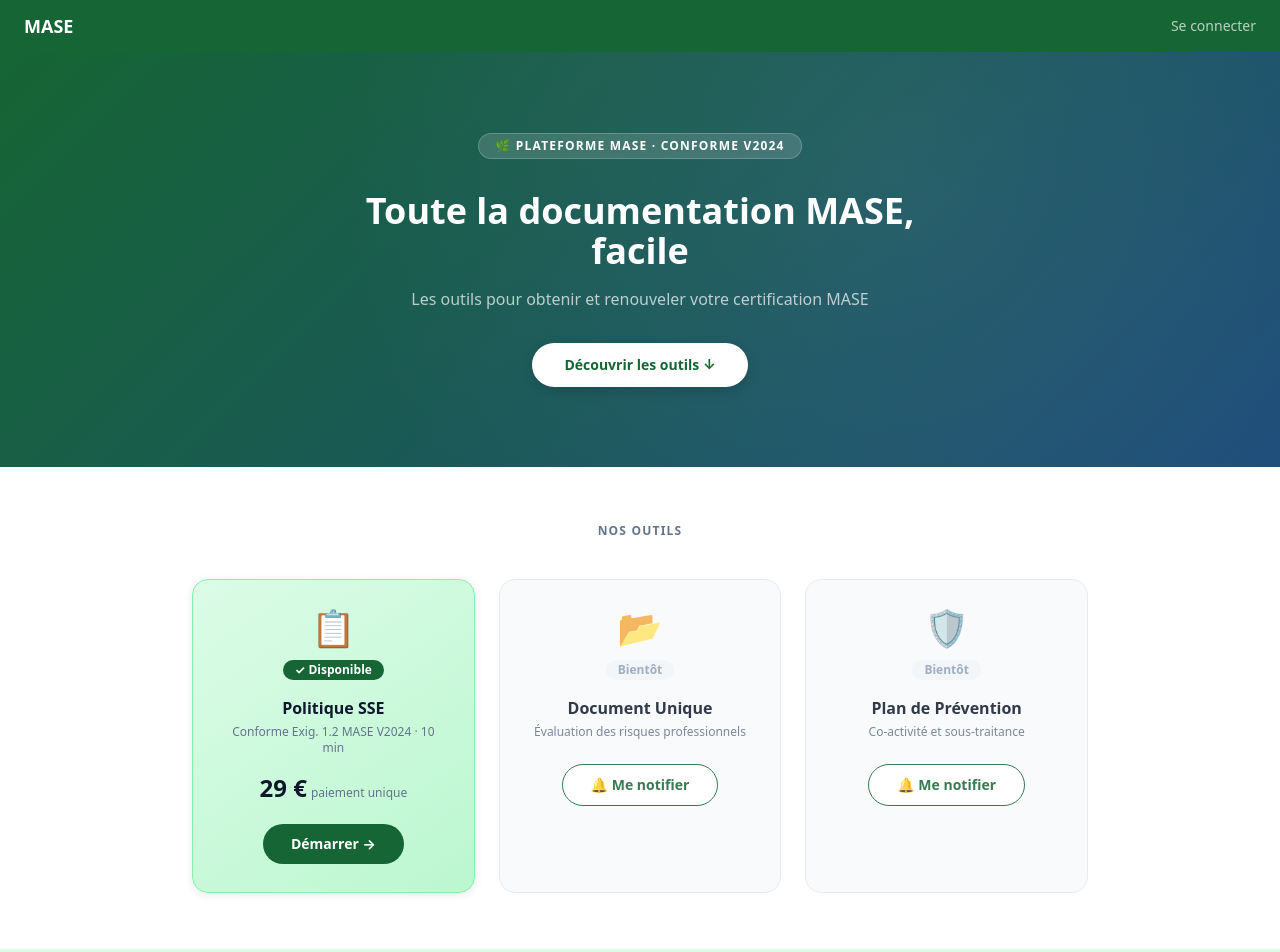
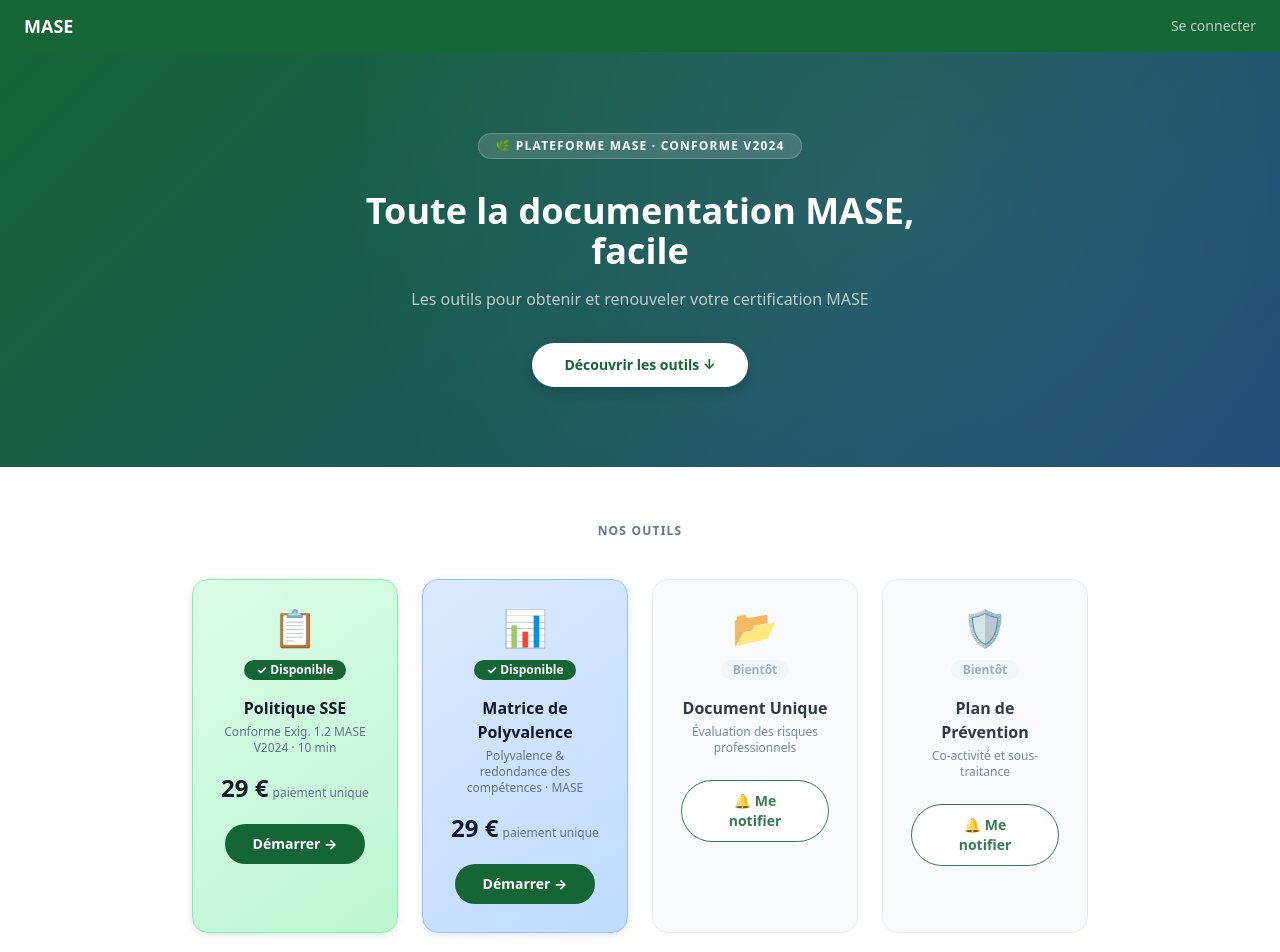
Before and after one commit to inizanyoann-jenova/site-internet-mase, a React (Vite) app: page / in a window 1280 px wide. Shown: the top 952 px of the page. Built offline with nearby package versions, Linux system fonts and the light colour scheme; no server answers; what @react-pdf/renderer would draw is missing.

Commit message:
feat(matrice): add matrice card in homepage grid

```diff
--- a/src/pages/HomePage.tsx
+++ b/src/pages/HomePage.tsx
@@ -70,7 +70,7 @@
         <p className="mb-10 text-center text-xs font-bold uppercase tracking-widest text-[var(--mase-muted)]">
           Nos outils
         </p>
-        <div className="mx-auto grid max-w-4xl grid-cols-1 gap-6 sm:grid-cols-3">
+        <div className="mx-auto grid max-w-4xl grid-cols-1 gap-6 sm:grid-cols-2 lg:grid-cols-4">
 
           {/* Politique SSE — disponible */}
           <div
@@ -109,6 +109,46 @@
             </div>
             <Link
               to="/outil"
+              className="mt-5 inline-block rounded-full px-7 py-2.5 text-sm font-bold text-white transition hover:opacity-90"
+              style={{ backgroundColor: 'var(--mase-primary)' }}
+            >
+              Démarrer →
+            </Link>
+          </div>
+
+          {/* Matrice de Polyvalence — disponible */}
+          <div
+            className="flex flex-col items-center rounded-2xl p-7 text-center transition-all duration-200 hover:-translate-y-1"
+            style={{
+              background: 'linear-gradient(145deg, #dbeafe, #bfdbfe)',
+              border: '1.5px solid #93c5fd',
+              boxShadow: '0 2px 8px rgba(29,78,216,0.12)',
+            }}
+            onMouseEnter={e =>
+              ((e.currentTarget as HTMLDivElement).style.boxShadow =
+                '0 8px 20px rgba(29,78,216,0.18)')
+            }
+            onMouseLeave={e =>
+              ((e.currentTarget as HTMLDivElement).style.boxShadow =
+                '0 2px 8px rgba(29,78,216,0.12)')
+            }
+          >
+            <span className="mb-3 text-4xl">📊</span>
+            <span className="mb-1 inline-block rounded-full bg-[var(--mase-primary)] px-3 py-0.5 text-xs font-bold text-white">
+              ✓ Disponible
+            </span>
+            <h2 className="mt-3 text-base font-extrabold text-[var(--mase-heading)]">
+              Matrice de Polyvalence
+            </h2>
+            <p className="mt-1 text-xs text-[var(--mase-muted)]">
+              Polyvalence & redondance des compétences · MASE
+            </p>
+            <div className="mt-4">
+              <span className="text-2xl font-extrabold text-[var(--mase-heading)]">29 €</span>
+              <span className="ml-1 text-xs text-[var(--mase-muted)]">paiement unique</span>
+            </div>
+            <Link
+              to="/matrice-polyvalence"
               className="mt-5 inline-block rounded-full px-7 py-2.5 text-sm font-bold text-white transition hover:opacity-90"
               style={{ backgroundColor: 'var(--mase-primary)' }}
             >
```
